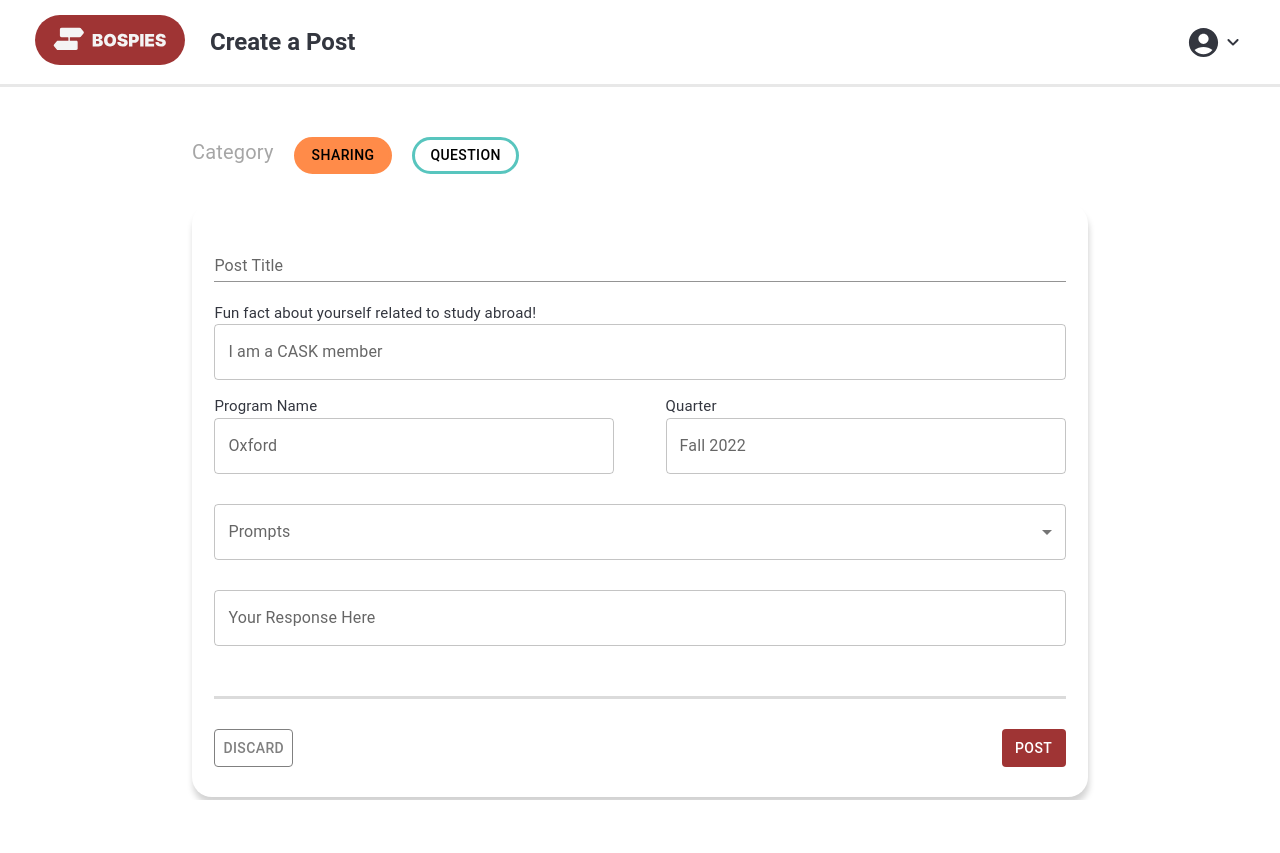
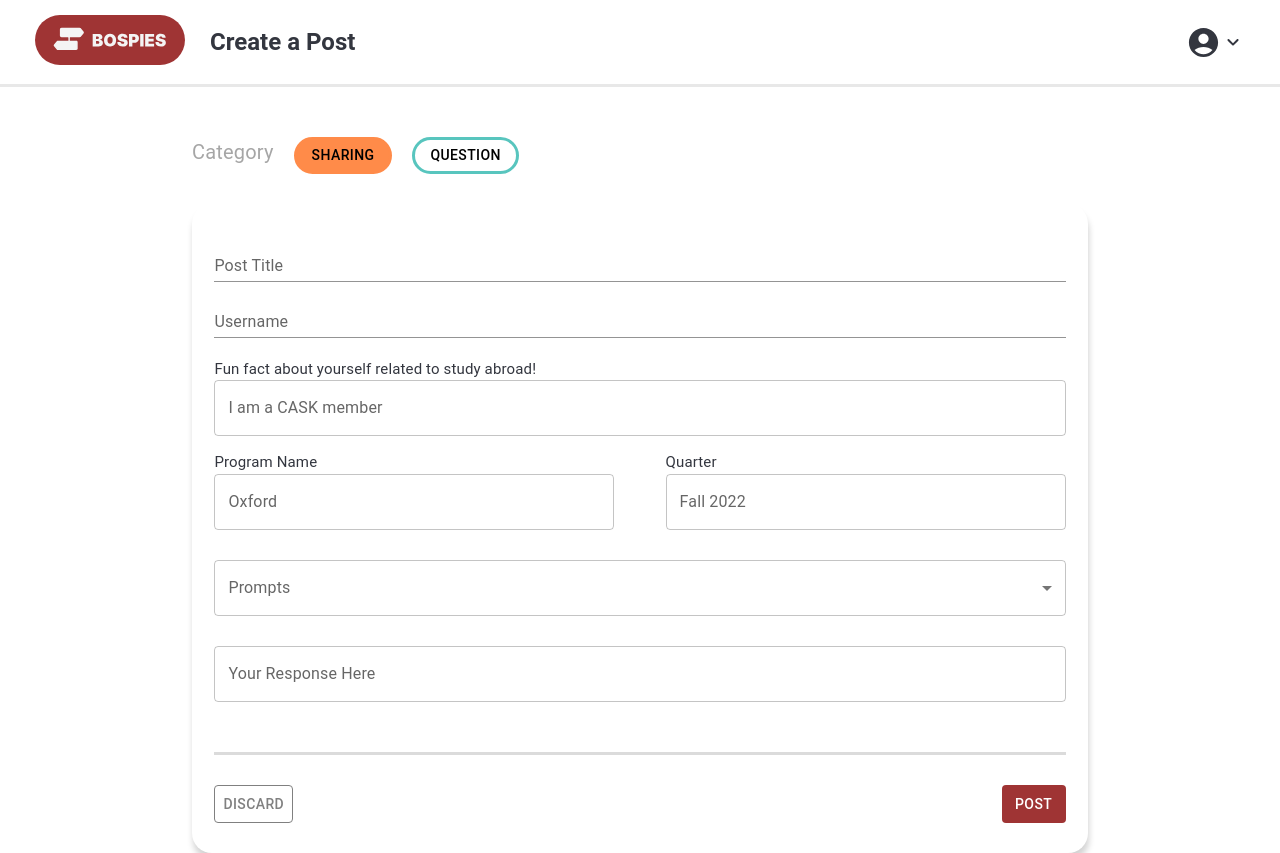
Before and after one commit to DaivdYuan/Bospies, a React (Create React App) app in the folder bospies-app/: page /createPost in a window 1280 px wide. Before the commit the page ends 800 px from the top, so only its background shows below. Built offline with nearby package versions, Linux system fonts and the light colour scheme.

Commit message:
Add username fields to questionform shareform and postlayout

```diff
--- a/bospies-app/src/components/forms/QuestionForm.js
+++ b/bospies-app/src/components/forms/QuestionForm.js
@@ -48,18 +48,19 @@ export default function QuestionForm() {
     const postTitleRef = React.useRef();
     const postBodyRef = React.useRef();
     const postProgramRef = React.useRef();
+    const postUserRef = React.useRef();
 
     async function handlePost(){
         let postTitle = postTitleRef.current.value;
         let postBody = postBodyRef.current.value;
         let postProgram = postProgramRef.current.value;
-        let postUser = "TestUser"
+        let postUser = postUserRef.current.value;
 
         let post = {
             title: postTitle,
             body: postBody,
             program: postProgram,
-            username: postUser,
+            username: postUser ? postUser : "Anonymous",
             type: "Question"
         }
 
@@ -104,7 +105,11 @@ export default function QuestionForm() {
                     style={{width: "95%", margin: "auto", marginTop: "30px"}}
                     inputRef={postTitleRef}
                 />
-
+                <TextField
+                    id="standard-basic" label="Username" variant="standard"
+                    style={{width: "95%", margin: "auto", marginTop: "8px"}}
+                    inputRef={postUserRef}
+                />
                 <div style={{width: "95%", margin: "auto", marginTop: "20px"}} >
                     <Typography sx={{ fontSize: "15px", color: "#33363F", fontWeight: 400 }} align="left">
                         Fun fact about yourself related to study abroad!
--- a/bospies-app/src/components/forms/ShareForm.js
+++ b/bospies-app/src/components/forms/ShareForm.js
@@ -79,6 +79,7 @@ export default function ShareForm(grpid = null) {
     const postTitleRef = React.useRef();
     const postBodyRef = React.useRef();
     const postProgramRef = React.useRef();
+    const postUserRef = React.useRef();
 
     const handleChange = (event) => {
         const {
@@ -94,13 +95,13 @@ export default function ShareForm(grpid = null) {
         let postTitle = postTitleRef.current.value;
         let postBody = postBodyRef.current.value;
         let postProgram = postProgramRef.current.value;
-        let postUser = "TestUser"
+        let postUser = postUserRef.current.value;
 
         let post = {
             title: postTitle,
             body: postBody,
             program: postProgram,
-            username: postUser,
+            username: postUser ? postUser : "Anonymous",
             type: "Sharing"
         }
 
@@ -145,7 +146,11 @@ export default function ShareForm(grpid = null) {
                     style={{width: "95%", margin: "auto", marginTop: "30px"}}
                     inputRef={postTitleRef}
                 />
-
+                <TextField
+                    id="standard-basic" label="Username" variant="standard"
+                    style={{width: "95%", margin: "auto", marginTop: "8px"}}
+                    inputRef={postUserRef}
+                />
                 <div style={{width: "95%", margin: "auto", marginTop: "20px"}} >
                     <Typography sx={{ fontSize: "15px", color: "#33363F", fontWeight: 400 }} align="left">
                         Fun fact about yourself related to study abroad!
--- a/bospies-app/src/layouts/PostLayout.js
+++ b/bospies-app/src/layouts/PostLayout.js
@@ -24,11 +24,12 @@ const PostLayout = (props) => {
   const [post, setPost] = React.useState(null);
   const [comments, setComments] = React.useState(post?.comments);
   const [newComment, setNewComment] = React.useState("");
+  const [newCommentUser, setNewCommentUser] = React.useState("");
 
   const handleNewComment = () => {
     let newPost = post;
     let comment = {
-      username: "testingstudent",
+      username: newCommentUser.length > 0 ? newCommentUser : "Anonymous",
       date: new Date(Date.now()).toLocaleString().split(",")[0],
       time: new Date(Date.now()).toLocaleString().split(",")[1],
       body: newComment,
@@ -120,6 +121,14 @@ const PostLayout = (props) => {
                 </Typography>
                 <TextField
                   fontSize="small"
+                  sx={{ backgroundColor: "white", width: "200px", mb: 2}}
+                  label="Username"
+                  value={newCommentUser}
+                  onChange={(e) => setNewCommentUser(e.target.value)}
+                />
+                <TextField
+                  fontSize="small"
+                  label="Write your comment here..."
                   multiline
                   sx={{ backgroundColor: "white" }}
                   value={newComment}
```
